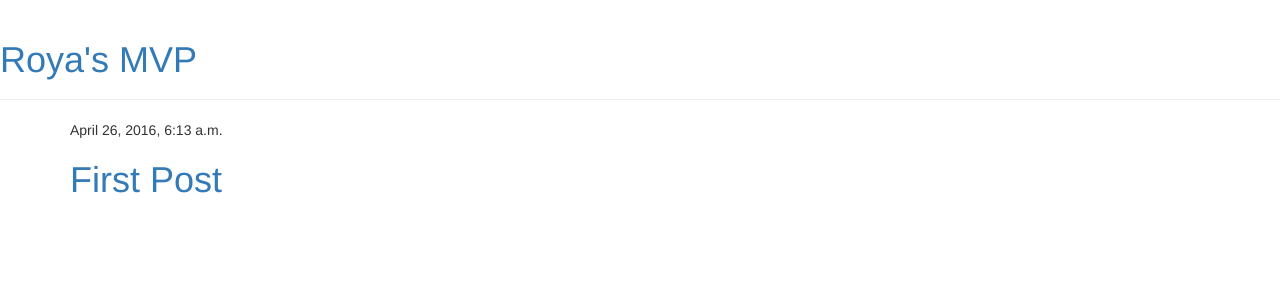
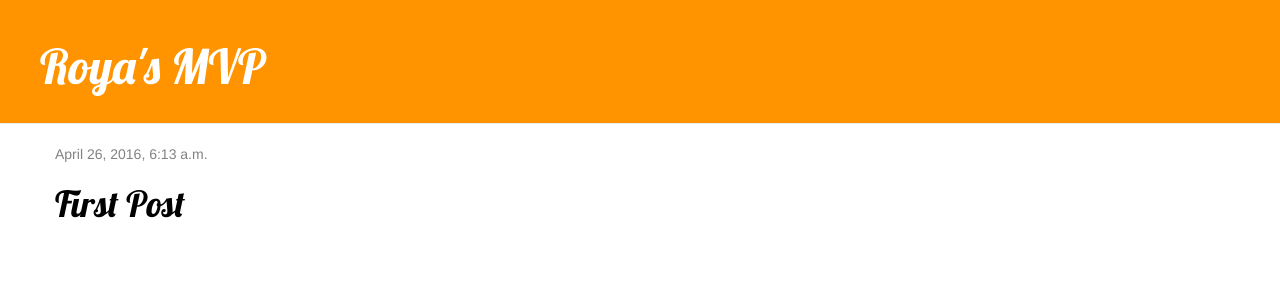
Before and after one commit to naji-s/roya_mvp, a Django app: page / in a window 1280 px wide. Shown: the top 300 px of the page. Run offline with Django 3.2, Linux system fonts and the light colour scheme; data comes from the database, SQL or seed files in the repository; both versions use the stored data as it was after the commit; parts of the project's set-up code (start-up, migrations or seed data) failed here and were passed over; some libraries are stand-ins or nearby versions.

Commit message:
Updated recently

```diff
--- /dev/null
+++ b/blog/static/blog/css/blog.css
@@ -0,0 +1,46 @@
+.page-header {
+    background-color: #ff9400;
+    margin-top: 0;
+    padding: 20px 20px 20px 40px;
+}
+
+.page-header h1, .page-header h1 a, .page-header h1 a:visited, .page-header h1 a:active {
+    color: #ffffff;
+    font-size: 36pt;
+    text-decoration: none;
+}
+
+.content {
+    margin-left: 40px;
+}
+
+h1, h2, h3, h4 {
+    font-family: 'Lobster', cursive;
+}
+
+.date {
+    color: #828282;
+}
+
+.save {
+    float: right;
+}
+
+.post-form textarea, .post-form input {
+    width: 100%;
+}
+
+.top-menu, .top-menu:hover, .top-menu:visited {
+    color: #ffffff;
+    float: right;
+    font-size: 26pt;
+    margin-right: 20px;
+}
+
+.post {
+    margin-bottom: 70px;
+}
+
+.post h1 a, .post h1 a:visited {
+    color: #000000;
+}
--- a/blog/templates/blog/base.html
+++ b/blog/templates/blog/base.html
@@ -5,7 +5,7 @@
         <link rel="stylesheet" href="//maxcdn.bootstrapcdn.com/bootstrap/3.2.0/css/bootstrap.min.css">
         <link rel="stylesheet" href="//maxcdn.bootstrapcdn.com/bootstrap/3.2.0/css/bootstrap-theme.min.css">
         <link href='//fonts.googleapis.com/css?family=Lobster&subset=latin,latin-ext' rel='stylesheet' type='text/css'>
-        <link rel="stylesheet" href="{% static 'css/blog.css' %}">
+        <link rel="stylesheet" href="{% static 'blog/css/blog.css' %}">
     </head>
 <body>
     <div class="page-header">
```
Also changed, not shown: db.sqlite3.
